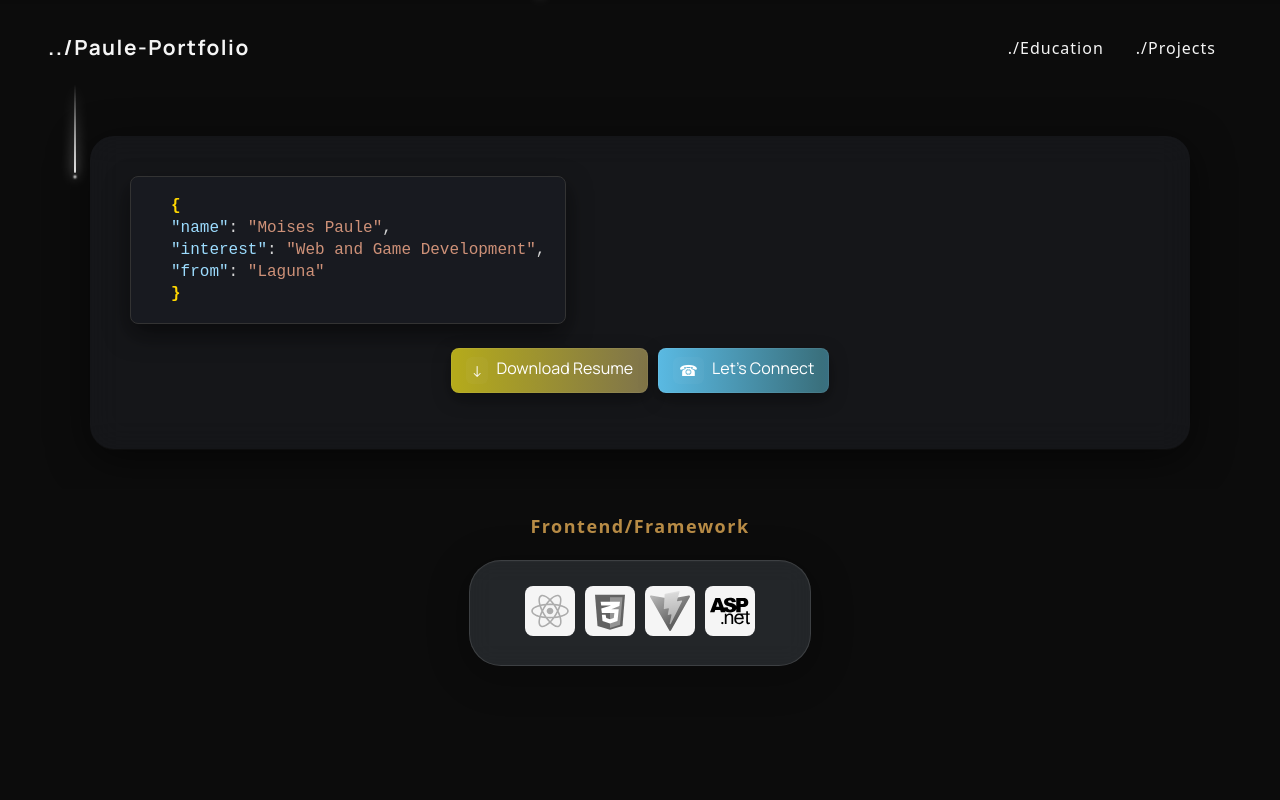
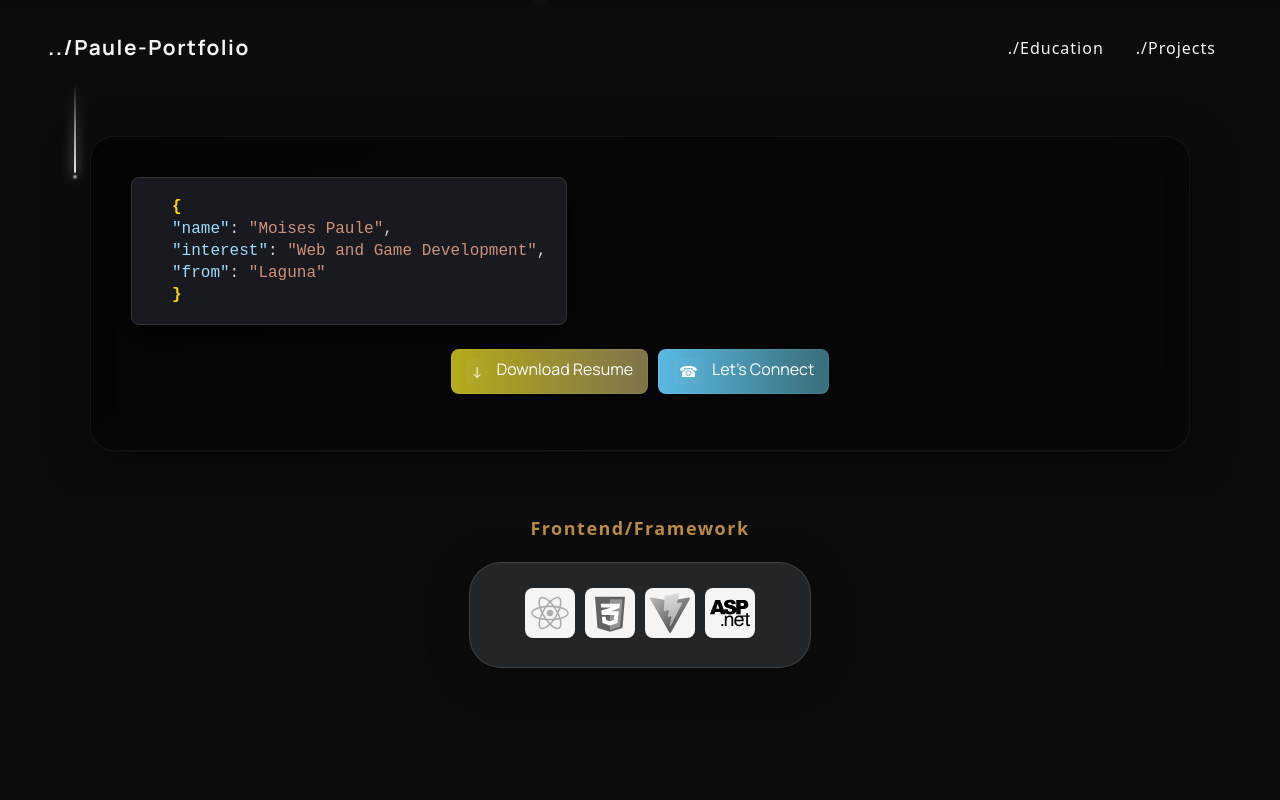
Before and after one commit to Macc-Mp/Myportfolio, a React (Vite) app in the folder Paule-Portfolio/: page / in a window 1280 px wide. Shown: the top 800 px of the page. Built offline with nearby package versions, Linux system fonts and the light colour scheme; a web font is replaced by a local one.

Commit message:
glass leftcard

```diff
--- a/Paule-Portfolio/src/css/Header.css
+++ b/Paule-Portfolio/src/css/Header.css
@@ -80,7 +80,8 @@
     box-sizing: border-box;
     border-radius: 24px;
     font-family: 'Manrope', 'Segoe UI', Arial, sans-serif;
-    background: rgba(30,32,38,0.55);
+    background: linear-gradient(135deg, rgba(0,0,0,0.6) 0%, rgba(0,0,0,0.35) 100%);
+    border: 1px solid rgba(255,255,255,0.06);
     box-shadow: 0 10px 40px rgba(0,0,0,0.55), 0 1px 0 rgba(255,255,255,0.04);
     -webkit-backdrop-filter: blur(16px) saturate(120%);
     backdrop-filter: blur(16px) saturate(120%);
```
